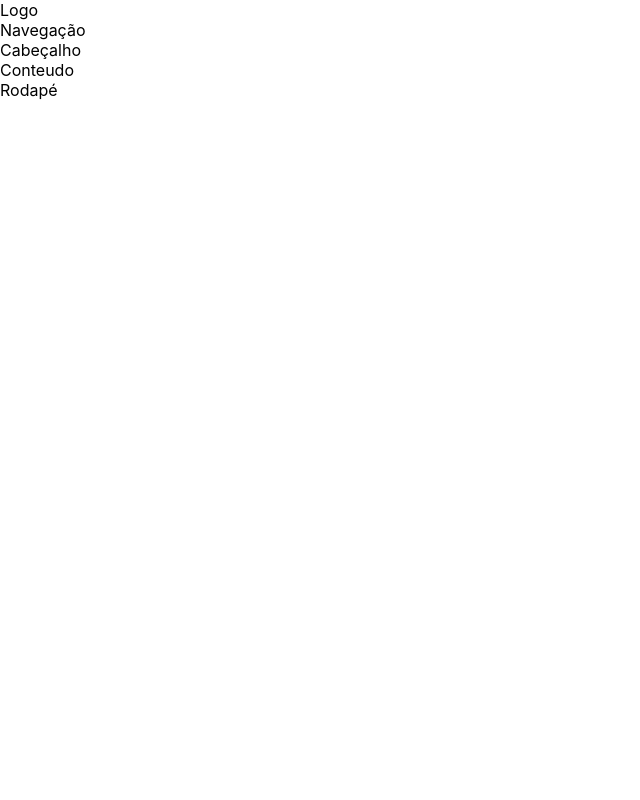
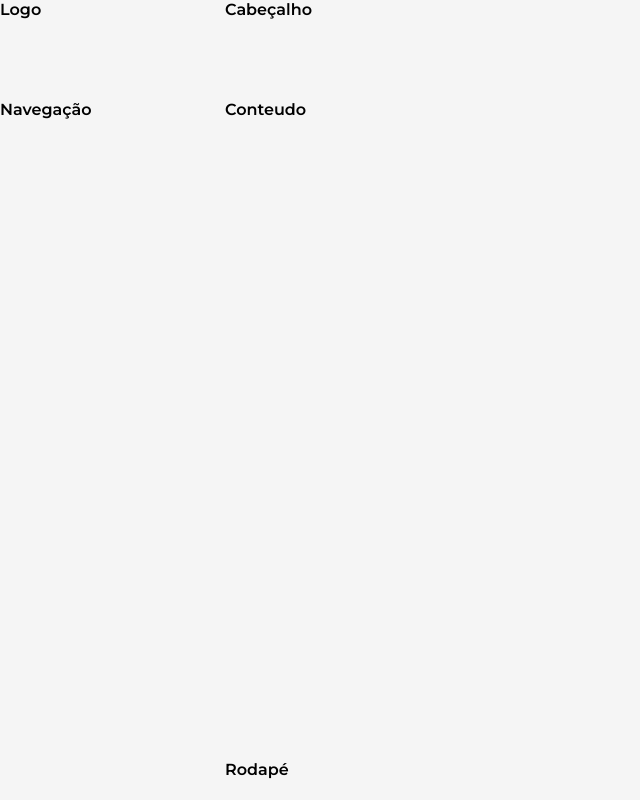
Before and after one commit to pedrofranq96/Projeto-Cadrasto-Usuarios, a React (Create React App) app in the folder frontend/: page / in a window 1280 px wide. Shown: the whole page, without its empty margins (0-640 px from the left). Built offline with nearby package versions, Linux system fonts and the light colour scheme; the HTML template or start-up script is replaced by a standard one.

Commit message:
Etapa 2: organizando o App.css

```diff
--- /dev/null
+++ b/frontend/public/index.html
@@ -0,0 +1,43 @@
+<!DOCTYPE html>
+<html lang="en">
+  <head>
+    <meta charset="utf-8" />
+    <meta name="viewport" content="width=device-width, initial-scale=1" />
+    <meta name="theme-color" content="#000000" />
+    <link href="https://fonts.googleapis.com/css2?family=Montserrat:wght@600&display=swap" rel="stylesheet">
+    <meta
+      name="description"
+      content="Web site created using create-react-app"
+    />
+    <link rel="apple-touch-icon" href="%PUBLIC_URL%/logo192.png" />
+    <!--
+      manifest.json provides metadata used when your web app is installed on a
+      user's mobile device or desktop. See https://developers.google.com/web/fundamentals/web-app-manifest/
+    -->
+    <link rel="manifest" href="%PUBLIC_URL%/manifest.json" />
+    <!--
+      Notice the use of %PUBLIC_URL% in the tags above.
+      It will be replaced with the URL of the `public` folder during the build.
+      Only files inside the `public` folder can be referenced from the HTML.
+
+      Unlike "/favicon.ico" or "favicon.ico", "%PUBLIC_URL%/favicon.ico" will
+      work correctly both with client-side routing and a non-root public URL.
+      Learn how to configure a non-root public URL by running `npm run build`.
+    -->
+    <title>Cadastrar Usuário</title>
+  </head>
+  <body>
+    <noscript>You need to enable JavaScript to run this app.</noscript>
+    <div id="root"></div>
+    <!--
+      This HTML file is a template.
+      If you open it directly in the browser, you will see an empty page.
+
+      You can add webfonts, meta tags, or analytics to this file.
+      The build step will place the bundled scripts into the <body> tag.
+
+      To begin the development, run `npm start` or `yarn start`.
+      To create a production bundle, use `npm run build` or `yarn build`.
+    -->
+  </body>
+</html>
--- a/frontend/src/main/App.css
+++ b/frontend/src/main/App.css
@@ -0,0 +1,53 @@
+:root {
+    --bg-dark: #1A2F3A;
+
+    --logo-height: 100px;
+    --header-height: 100px;
+    --aside-width: 225px;
+    --footer-height: 40px;
+
+    --shadow:
+        0 2px 23px 0 rgba(0,0,0, 0.1),
+        0 2px 49px 0 rgba(0,0,0, 0.06);
+}
+
+*{
+    box-sizing: border-box;
+    font-family: 'Montserrat', sans-serif;
+}
+
+.app {
+    margin: 0px;
+    display: grid;
+    grid-template-columns: var(--aside-width) 1fr;
+    grid-template-rows:
+        var(--header-height)
+        1fr
+        var(--footer-height);
+    grid-template-areas:
+        "logo header"
+        "menu content"
+        "menu footer";
+    height: 100vh;
+    background-color: #f5f5f5;
+}
+
+.aside.logo{
+    grid-area: logo;
+}
+
+.header.header {
+    grid-area: header;
+}
+
+aside.menu-area {
+    grid-area: menu;
+}
+
+main.content{
+    grid-area: content;
+}
+
+footer.footer {
+    grid-area: footer;
+}
```
Also changed, not shown: 1 other file (tests, documents, lock files or other folders).
